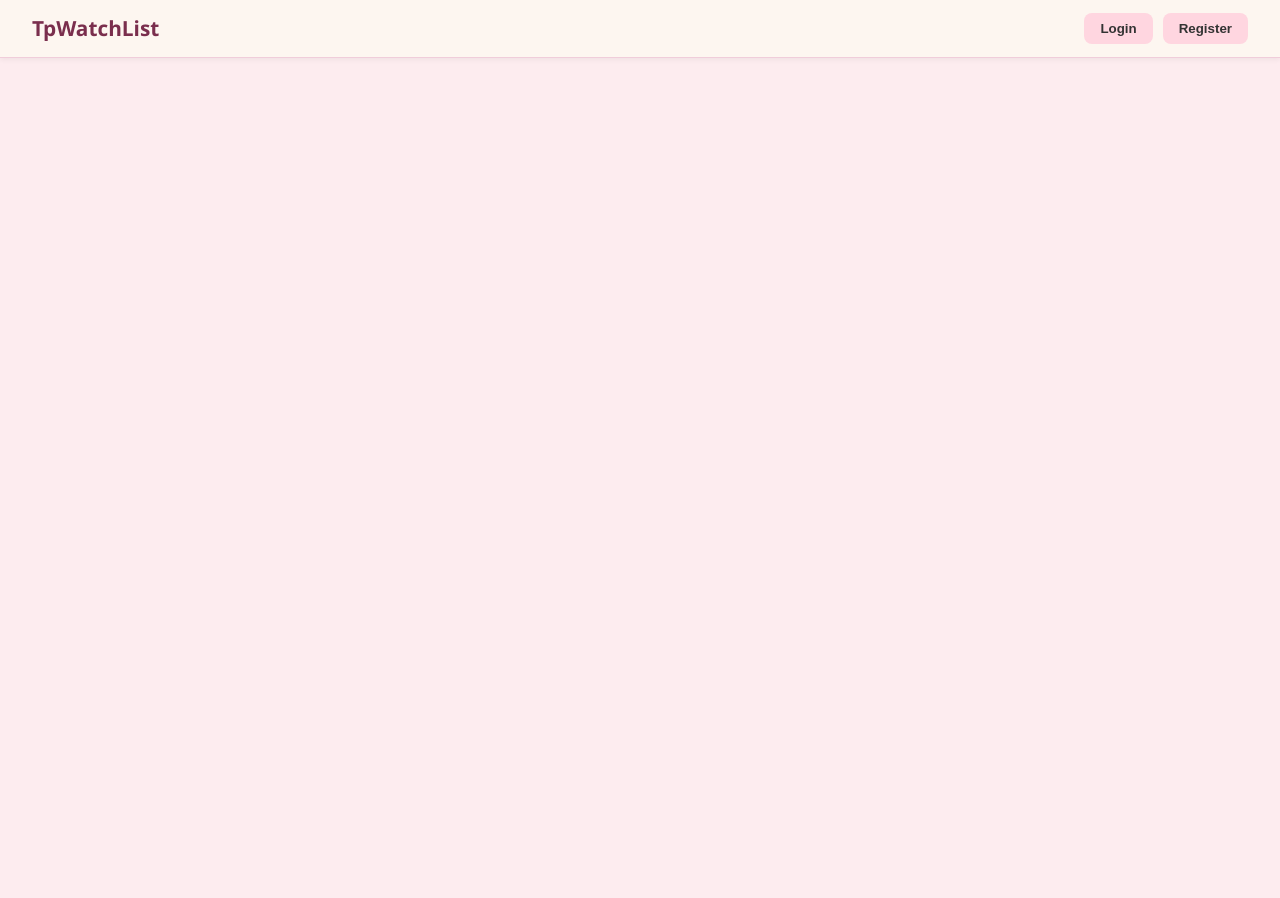
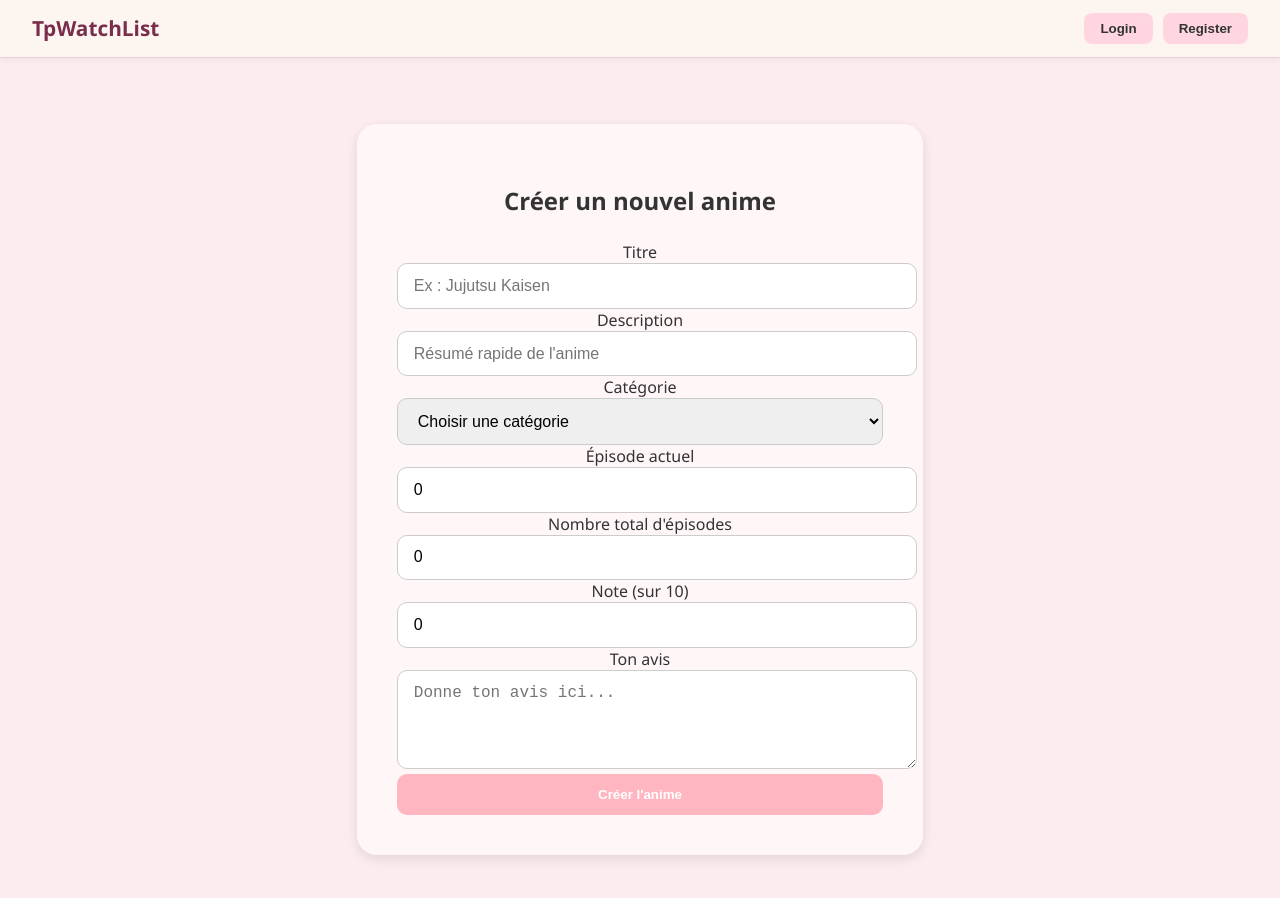
Before and after one commit to Cloxylol/tpWatchList, a React (Create React App) app in the folder front/: page /creation in a window 1280 px wide. Shown: the top 898 px of the page. Before the commit the page ends 800 px from the top, so only its background shows below. Built offline with nearby package versions, Linux system fonts and the light colour scheme; the HTML template or start-up script is replaced by a standard one.

Commit message:
formulaire de Creation

```diff
--- a/front/src/App.js
+++ b/front/src/App.js
@@ -5,6 +5,7 @@ import Register from "./Components/Register/Register";
 import Home from "./Components/Home/Home";
 import AnimeDetail from "./Components/AnimeDetail/AnimeDetail";
 import Navbar from "./Components/Navbar/Navbar";
+import Creation from "./Components/Creation/Creation";
 
 
 
@@ -17,6 +18,7 @@ function App() {
         <Route path="/home" element={<Home />} />
         <Route path="/register" element={<Register />} />
         <Route path="/anime/:id" element={<AnimeDetail />} />
+        <Route path="/creation" element={<Creation />} />
       </Routes>
     </BrowserRouter>
   );
--- /dev/null
+++ b/front/src/Components/Creation/Creation.jsx
@@ -0,0 +1,138 @@
+import React, { useState } from "react";
+import axios from "axios";
+import { jwtDecode } from "jwt-decode";
+
+const Creation = () => {
+    const [title, setTitle] = useState("");
+    const [description, setDescription] = useState("");
+    const [category, setCategory] = useState("");
+    const [currentEpisode, setCurrentEpisode] = useState(0);
+    const [totalEpisodes, setTotalEpisodes] = useState(0);
+    const [rating, setRating] = useState(0);
+    const [review, setReview] = useState("");
+
+    const token = localStorage.getItem("token");
+
+    const handleSubmit = (e) => {
+        e.preventDefault();
+
+        axios
+            .post(
+                "http://localhost:8080/animes",
+                {
+                    title,
+                    description,
+                    category,
+                    progress: {
+                        currentEpisode,
+                        totalEpisodes,
+                    },
+                    rating,
+                    review,
+                },
+                {
+                    headers: {
+                        Authorization: `Bearer ${token}`, // si le back est protégé
+                    },
+                }
+            )
+            .then(() => {
+                alert("Anime créé !");
+                setTitle("");
+                setDescription("");
+                setCategory("");
+                setCurrentEpisode(0);
+                setTotalEpisodes(0);
+                setRating(0);
+                setReview("");
+            })
+            .catch((err) => {
+                console.error(err);
+                alert("Erreur lors de la création");
+            });
+    };
+
+    return (
+        <div className="page-container">
+            <div className="card">
+                <h2>Créer un nouvel anime</h2>
+                <form onSubmit={handleSubmit}>
+                    <label>Titre</label>
+                    <input
+                        type="text"
+                        placeholder="Ex : Jujutsu Kaisen"
+                        value={title}
+                        onChange={(e) => setTitle(e.target.value)}
+                        required
+                    />
+
+                    <label>Description</label>
+                    <input
+                        type="text"
+                        placeholder="Résumé rapide de l'anime"
+                        value={description}
+                        onChange={(e) => setDescription(e.target.value)}
+                        required
+                    />
+
+                    <label>Catégorie</label>
+                    <select
+                        value={category}
+                        onChange={(e) => setCategory(e.target.value)}
+                        required
+                    >
+                        <option value="">Choisir une catégorie</option>
+                        <option value="Action">Action</option>
+                        <option value="Comédie">Comédie</option>
+                        <option value="Drame">Drame</option>
+                        <option value="Fantasy">Fantasy</option>
+                        <option value="Romance">Romance</option>
+                        <option value="Horreur">Horreur</option>
+                        <option value="Slice of Life">Slice of Life</option>
+                    </select>
+
+                    <label>Épisode actuel</label>
+                    <input
+                        type="number"
+                        placeholder="Ex : 5"
+                        value={currentEpisode}
+                        onChange={(e) => setCurrentEpisode(parseInt(e.target.value))}
+                        min="0"
+                    />
+
+                    <label>Nombre total d'épisodes</label>
+                    <input
+                        type="number"
+                        placeholder="Ex : 12"
+                        value={totalEpisodes}
+                        onChange={(e) => setTotalEpisodes(parseInt(e.target.value))}
+                        min="1"
+                    />
+
+                    <label>Note (sur 10)</label>
+                    <input
+                        type="number"
+                        placeholder="Ex : 8.5"
+                        value={rating}
+                        onChange={(e) => setRating(parseFloat(e.target.value))}
+                        min="0"
+                        max="10"
+                        step="0.1"
+                    />
+
+                    <label>Ton avis</label>
+                    <textarea
+                        placeholder="Donne ton avis ici..."
+                        value={review}
+                        onChange={(e) => setReview(e.target.value)}
+                        rows={4}
+                    />
+
+                    <button type="submit">Créer l'anime</button>
+                </form>
+            </div>
+        </div>
+    );
+};
+
+export default Creation;
--- a/front/src/Components/Home/Home.jsx
+++ b/front/src/Components/Home/Home.jsx
@@ -1,17 +1,14 @@
 import React, { useEffect, useState } from "react";
 import { Link } from "react-router-dom";
 import axios from "axios";
+import { useNavigate } from "react-router-dom";
+
 
 const Home = () => {
+
+  const navigate = useNavigate();
   const [animes, setanimes] = useState([]);
-  const [isEditing, setIsEditing] = useState(false);
-  const [editAnimeId, setEditAnimeId] = useState(null);
   const [selectedCategory, setSelectedCategory] = useState("");
-  const [newAnime, setNewAnime] = useState({
-    title: "",
-    description: "",
-    category: "",
-  });
 
   useEffect(() => {
     fetchanimes();
@@ -27,38 +24,6 @@ const Home = () => {
       console.error("Error fetching animes:", error);
     }
   };
-
-  const handleEdit = (anime) => {
-    setIsEditing(true);
-    setEditAnimeId(anime._id);
-    setNewAnime({
-      title: anime.title,
-      description: anime.description,
-      category: anime.category,
-    });
-  };
-
-  const updateAnime = async () => {
-    const token = localStorage.getItem("token");
-    try {
-      await axios.put(
-        `http://localhost:8080/animes/update/${editAnimeId}`,
-        newAnime,
-        {
-          headers: {
-            Authorization: `Bearer ${token}`,
-          },
-        }
-      );
-      setIsEditing(false);
-      setEditAnimeId(null);
-      setNewAnime({ title: "", description: "", category: "" });
-      fetchanimes();
-    } catch (error) {
-      console.error("Erreur update :", error);
-    }
-  };
-
 
   const deleteAnime = async (id) => {
     const token = localStorage.getItem("token");
@@ -82,39 +47,14 @@ const Home = () => {
   };
 
 
-  const createAnime = async () => {
-    const token = localStorage.getItem("token");
-    if (!token) {
-      alert("You need to be logged in to create a Anime.");
-      return;
-    }
-
-    console.log(newAnime);
-
-    try {
-      const response = await axios.post(
-        "http://localhost:8080/animes/create",
-        newAnime,
-        {
-          headers: {
-            Authorization: `Bearer ${token}`,
-          },
-        }
-      );
-      alert("Anime created successfully");
-      setanimes([...animes, response.data]); //
-      setNewAnime({ title: "", description: "", category: "" });
-    } catch (error) {
-      console.error("Error creating Anime:", error.response?.data || error.message);
-    }
-  };
-
   return (
     <div>
       <h1>Welcome to AnimeList App</h1>
 
 
       <h2>Liste de tes Animes</h2>
+      <button onClick={() => navigate("/creation")}>Enregistrer une série</button>
+
       <select
         value={selectedCategory}
         onChange={(e) => setSelectedCategory(e.target.value)}
@@ -134,51 +74,13 @@ const Home = () => {
               <p>{anime.description}</p>
               <p>Catégorie : {anime.category}</p>
               <button onClick={() => deleteAnime(anime._id)}>Supprimer</button>
-              <button onClick={() => handleEdit(anime)}>Modifier</button>
               <Link to={`/anime/${anime._id}`}>
                 <button>Voir l'anime</button>
               </Link>
             </div>
           ))}
       </div>
-      <div>
-        <h2>Enregistrer un nouvel animé</h2>
-        <input
-          type="text"
-          placeholder="Title"
-          value={newAnime.title}
-          onChange={(e) =>
-            setNewAnime({ ...newAnime, title: e.target.value })
-          }
-        />
 
-        <input
-          type="text"
-          placeholder="Description"
-          value={newAnime.description}
-          onChange={(e) =>
-            setNewAnime({ ...newAnime, description: e.target.value })
-          }
-        />
-
-        <select
-          value={newAnime.category}
-          onChange={(e) =>
-            setNewAnime({ ...newAnime, category: e.target.value })
-          }
-        >
-          <option value="">Catégorie :</option>
-          <option value="Immobilier">Immobilier</option>
-          <option value="Emploi">Meuble</option>
-          <option value="Informatique">Informatique</option>
-          <option value="Loisir">Loisir</option>
-        </select>
-
-
-        <button onClick={isEditing ? updateAnime : createAnime}>
-          {isEditing ? "Mettre à jour" : "Créer l'anime"}
-        </button>
-      </div>
     </div>
   );
 };
```
